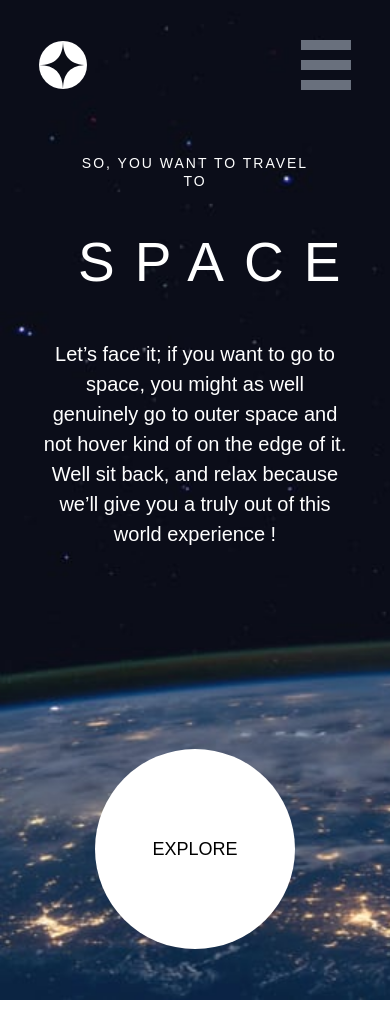
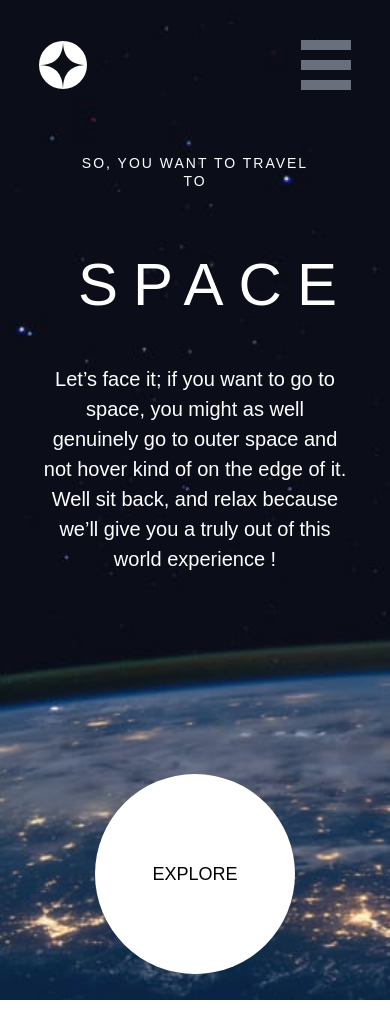
Before and after one commit to ossydimma/space-tourism, a React (Vite) app: page / in a window 390 px wide. After the commit the page ends 1000 px from the top, so only its background shows below. Built offline with nearby package versions, Linux system fonts and the light colour scheme.

Commit message:
home page just dey gimme headache

```diff
--- a/src/sass/_home.scss
+++ b/src/sass/_home.scss
@@ -104,10 +104,10 @@
       url("/src/assets/home/background-home-tablet.jpg"),
       cover
     );
-    height: 100%;
+    height: 1200px;
     &-content {
       flex-direction: column;
-      margin: 60px auto 100px;
+      margin: 130px auto;
       gap: 100px;
     }
     &-article {
@@ -121,12 +121,13 @@
       }
       h2 {
         text-transform: uppercase;
-        margin: 15px -2%;
+        margin: 20px 0;
         letter-spacing: 10px;
         @include fonts(80px, 400);
       }
       p {
-        line-height: 25px;
+        line-height: 30px;
+        @include fonts(20px, 400);
       }
     }
     .explore {
@@ -137,8 +138,7 @@
       border-radius: 50%;
       @include displayFlex(center, center);
       text-transform: uppercase;
-      margin-top: 30%;
-      margin-bottom: 20%;
+      margin-top: 50%;
       @include fonts(18px, 400);
     }
   }
@@ -202,10 +202,10 @@
     &-article {
       h2 {
         text-transform: uppercase;
-        margin: 0 0;
+        margin-left: 0;
         padding-top: 40px;
-        letter-spacing: 20px;
-        @include fonts(55px, 400);
+        letter-spacing: 15px;
+        @include fonts(60px, 400);
       }
       p {
         margin: 45px -15% 0;
```
